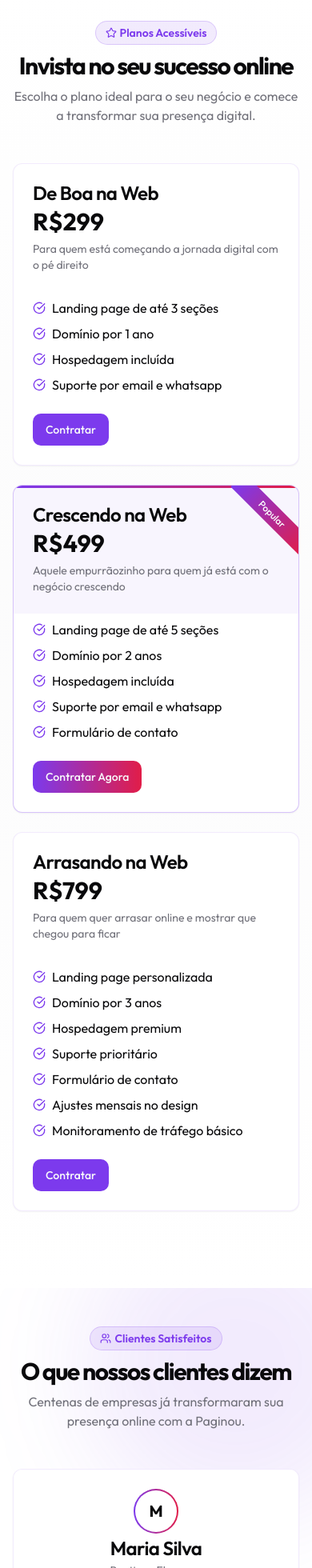
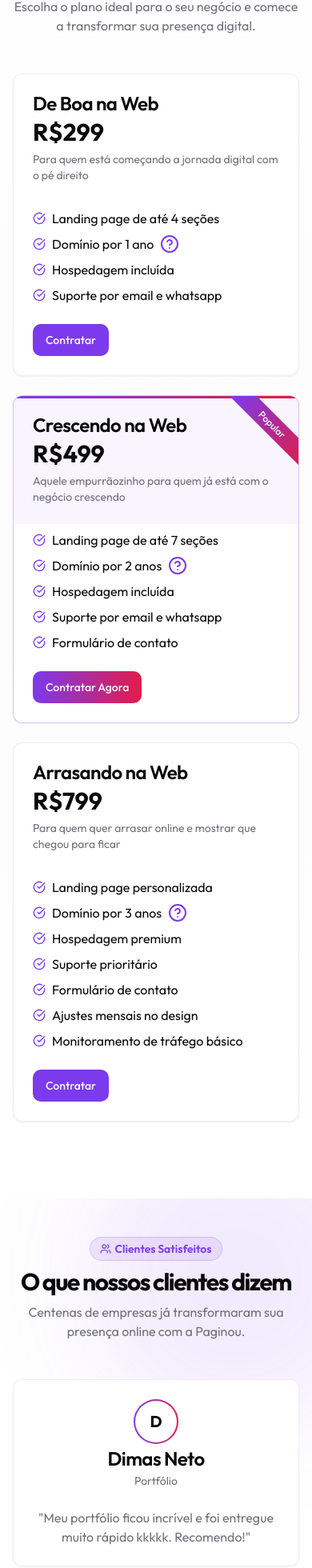
Before and after one commit to Victoorres/paginou-web, a Next.js app: page / in a window 390 px wide. Shown: the part 4675-6635 px from the top of the page at 80% size. Built offline with nearby package versions, Linux system fonts and the light colour scheme.

Commit message:
feat: adicionando duvida do dominio

```diff
--- a/components/landing-page-client.tsx
+++ b/components/landing-page-client.tsx
@@ -23,6 +23,7 @@ import {
   Linkedin,
   Twitter,
   Briefcase,
+  CircleHelp,
 } from 'lucide-react';
 import Link from 'next/link';
 import { useState, useEffect, useRef } from 'react';
@@ -30,6 +31,7 @@ import { motion } from 'framer-motion';
 import { ThemeToggle } from '@/components/theme-toggle';
 import { MobileMenu } from '@/components/mobile-menu';
 import { Carousel } from './ui/carousel';
+import { Tooltip, TooltipContent, TooltipProvider, TooltipTrigger } from './ui/tooltip';
 
 export default function LandingPageClient() {
   const [isMounted, setIsMounted] = useState(false);
@@ -38,6 +40,7 @@ export default function LandingPageClient() {
   const recursosRef = useRef<HTMLElement>(null);
   const trabalhosRef = useRef<HTMLElement>(null);
   const precosRef = useRef<HTMLElement>(null);
+  const clientesRef = useRef<HTMLElement>(null);
   const contatoRef = useRef<HTMLElement>(null);
 
   const scrollToSection = (e: React.MouseEvent<HTMLAnchorElement>, id: string) => {
@@ -73,7 +76,8 @@ export default function LandingPageClient() {
       id: 3,
       image: '/acelera-cursos.png',
       title: 'Acelera cursos',
-      description: 'Landing page para promover cursos ou treinamentos, destacando benefícios e facilitando a inscrição dos alunos.',
+      description:
+        'Landing page para promover cursos ou treinamentos, destacando benefícios e facilitando a inscrição dos alunos.',
       url: '#',
     },
     {
@@ -134,6 +138,13 @@ export default function LandingPageClient() {
               Preços
             </Link>
             <Link
+              href="#clientes"
+              onClick={(e) => scrollToSection(e, 'clientes')}
+              className="text-sm font-medium text-muted-foreground transition-colors hover:text-primary"
+            >
+              Clientes
+            </Link>
+            <Link
               href="#contato"
               onClick={(e) => scrollToSection(e, 'contato')}
               className="text-sm font-medium text-muted-foreground transition-colors hover:text-primary"
@@ -171,6 +182,13 @@ export default function LandingPageClient() {
                 label: 'Preços',
                 onClick: (e) => {
                   scrollToSection(e, 'precos');
+                },
+              },
+              {
+                href: '#clientes',
+                label: 'Clientes',
+                onClick: (e) => {
+                  scrollToSection(e, 'clientes');
                 },
               },
               {
@@ -603,7 +621,7 @@ export default function LandingPageClient() {
                 whileInView={{ opacity: 1, x: 0 }}
                 viewport={{ once: true, margin: '-100px' }}
                 transition={{ duration: 0.5 }}
-                className="flex items-center justify-center w-[600px]"
+                className="flex items-center justify-center w-full"
               >
                 <div className="w-full overflow-hidden rounded-xl border border-primary/20 shadow-lg">
                   <Carousel items={portfolioItems} />
@@ -643,7 +661,12 @@ export default function LandingPageClient() {
                 title: 'De Boa na Web',
                 price: 'R$299',
                 description: 'Para quem está começando a jornada digital com o pé direito',
-                features: ['Landing page de até 3 seções', 'Domínio por 1 ano', 'Hospedagem incluída', 'Suporte por email e whatsapp'],
+                features: [
+                  'Landing page de até 4 seções',
+                  'Domínio por 1 ano',
+                  'Hospedagem incluída',
+                  'Suporte por email e whatsapp',
+                ],
                 highlight: false,
                 buttonText: 'Contratar',
               },
@@ -652,7 +675,7 @@ export default function LandingPageClient() {
                 price: 'R$499',
                 description: 'Aquele empurrãozinho para quem já está com o negócio crescendo',
                 features: [
-                  'Landing page de até 5 seções',
+                  'Landing page de até 7 seções',
                   'Domínio por 2 anos',
                   'Hospedagem incluída',
                   'Suporte por email e whatsapp',
@@ -710,7 +733,19 @@ export default function LandingPageClient() {
                       {plan.features.map((feature, i) => (
                         <li key={i} className="flex items-center gap-2">
                           <CheckCircle className="h-4 w-4 text-primary" />
-                          <span>{feature}</span>
+                          {feature.includes('Domínio') ? (
+                            <>
+                              <span>{feature}</span>
+                              <TooltipProvider>
+                                <Tooltip>
+                                  <TooltipTrigger><CircleHelp className='text-primary'></CircleHelp></TooltipTrigger>
+                                  <TooltipContent>Consultar disponibilidade</TooltipContent>
+                                </Tooltip>
+                              </TooltipProvider>
+                            </>
+                          ) : (
+                            <span>{feature}</span>
+                          )}
                         </li>
                       ))}
                     </ul>
@@ -739,7 +774,7 @@ export default function LandingPageClient() {
       </section>
 
       {/* Testimonials */}
-      <section className="w-full py-12 md:py-24 lg:py-32 relative overflow-hidden">
+      <section id="clientes" ref={clientesRef} className="w-full py-12 md:py-24 lg:py-32 relative overflow-hidden">
         <div className="absolute -top-24 -right-24 w-96 h-96 bg-primary/10 rounded-full blur-3xl"></div>
         <div className="absolute -bottom-24 -left-24 w-96 h-96 bg-secondary/10 rounded-full blur-3xl"></div>
 
@@ -765,22 +800,23 @@ export default function LandingPageClient() {
           <div className="mx-auto grid max-w-5xl gap-6 py-12 md:grid-cols-2 lg:grid-cols-3">
             {[
               {
-                name: 'Maria Silva',
-                company: 'Boutique Elegance',
-                testimonial: 'Nossa landing page ficou incrível e foi entregue em tempo recorde. Recomendo!',
-                initial: 'M',
+                name: 'Dimas Neto',
+                company: 'Portfólio',
+                testimonial: 'Meu portfólio ficou incrível e foi entregue muito rápido kkkkk. Recomendo!',
+                initial: 'D',
               },
               {
-                name: 'João Oliveira',
-                company: 'Tech Solutions',
-                testimonial: 'A melhor decisão que tomamos foi contratar a Paginou. Nosso site é rápido e moderno.',
+                name: 'João Victor',
+                company: 'Portfólio',
+                testimonial: 'Ficou bão demais! Mandaram ver no meu portfólio, tá bonito do jeitim que eu queria!',
                 initial: 'J',
               },
               {
-                name: 'Ana Costa',
-                company: 'Consultoria Financeira',
-                testimonial: 'Profissionalismo e qualidade. Nossa página converteu muito mais após a mudança.',
-                initial: 'A',
+                name: 'Beatriz Fernandes',
+                company: 'Projeto',
+                testimonial:
+                  'Visual perfeitooo e deixaram tudo prontinho pra eu apresentar a Landing Page do meu site para a faculdade.',
+                initial: 'B',
               },
             ].map((testimonial, index) => (
               <motion.div
```
